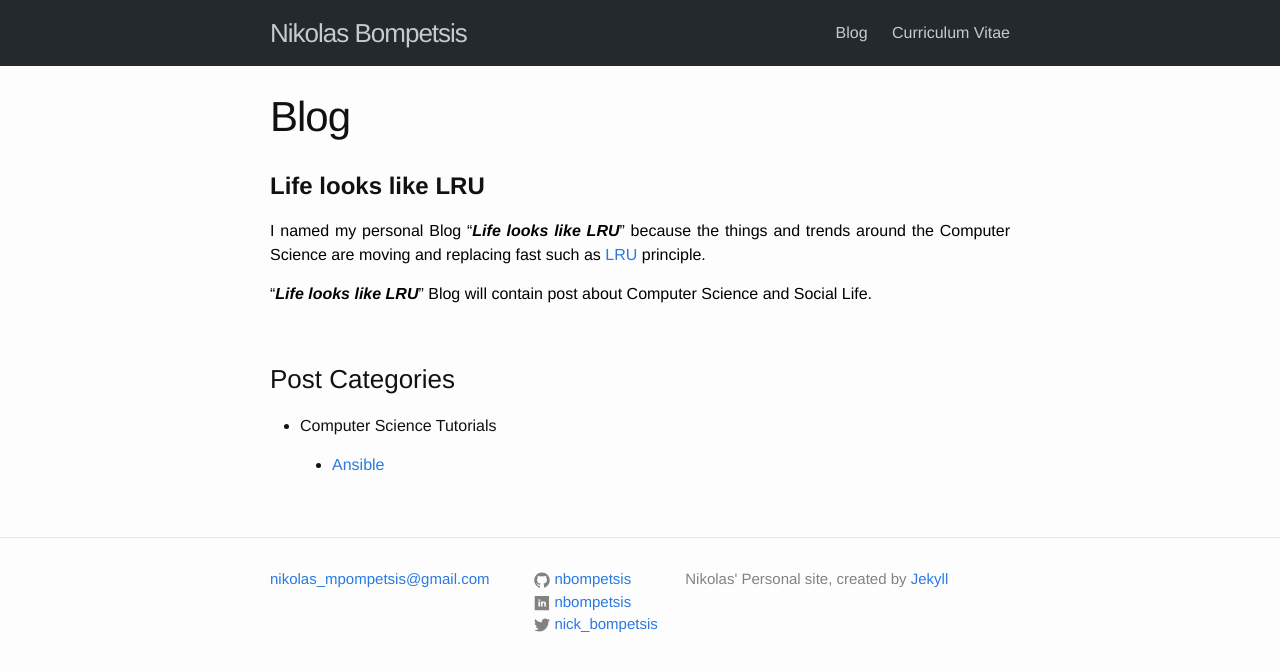
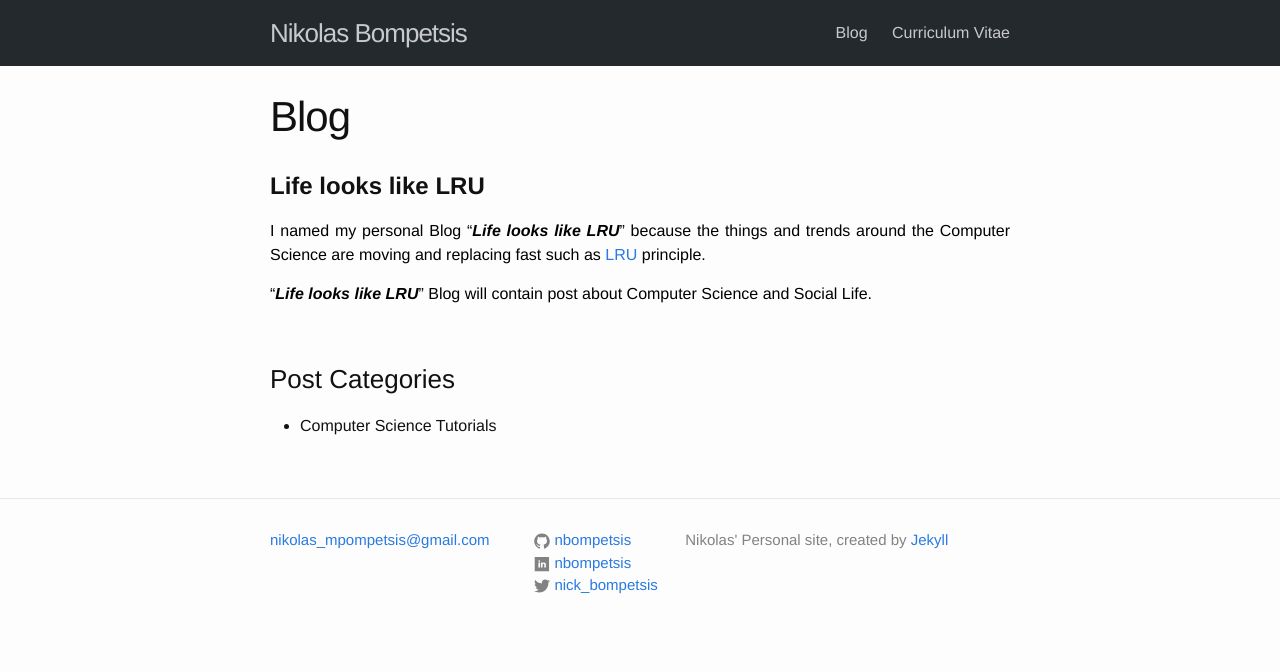
Before and after one commit to nbompetsis/nbompetsis.github.io, a Jekyll site: the page built from blog.md, in a window 1280 px wide. Shown: the top 672 px of the page. Built offline with Jekyll 4.4.1, drawn with Linux system fonts in a browser that asks for light colours.

Commit message:
Commented blog page. Posting procedure could be more abstract :)

```diff
--- a/blog.md
+++ b/blog.md
@@ -17,9 +17,9 @@ I named my personal Blog "**_Life looks like LRU_**" because the things and tren
 * Computer Science Tutorials
 <ul>
   {% for post in site.posts %}
-    <li style="margin-left: 2em;">
-      <a href="{{ post.url }}">{{ post.title }}</a>
-    </li>
+    <!-- <li style="margin-left: 2em;"> -->
+      <!--<a href="{{ post.url }}">{{ post.title }}</a>  -->
+    <!--</li> -->
   {% endfor %}
 </ul>
 
```
